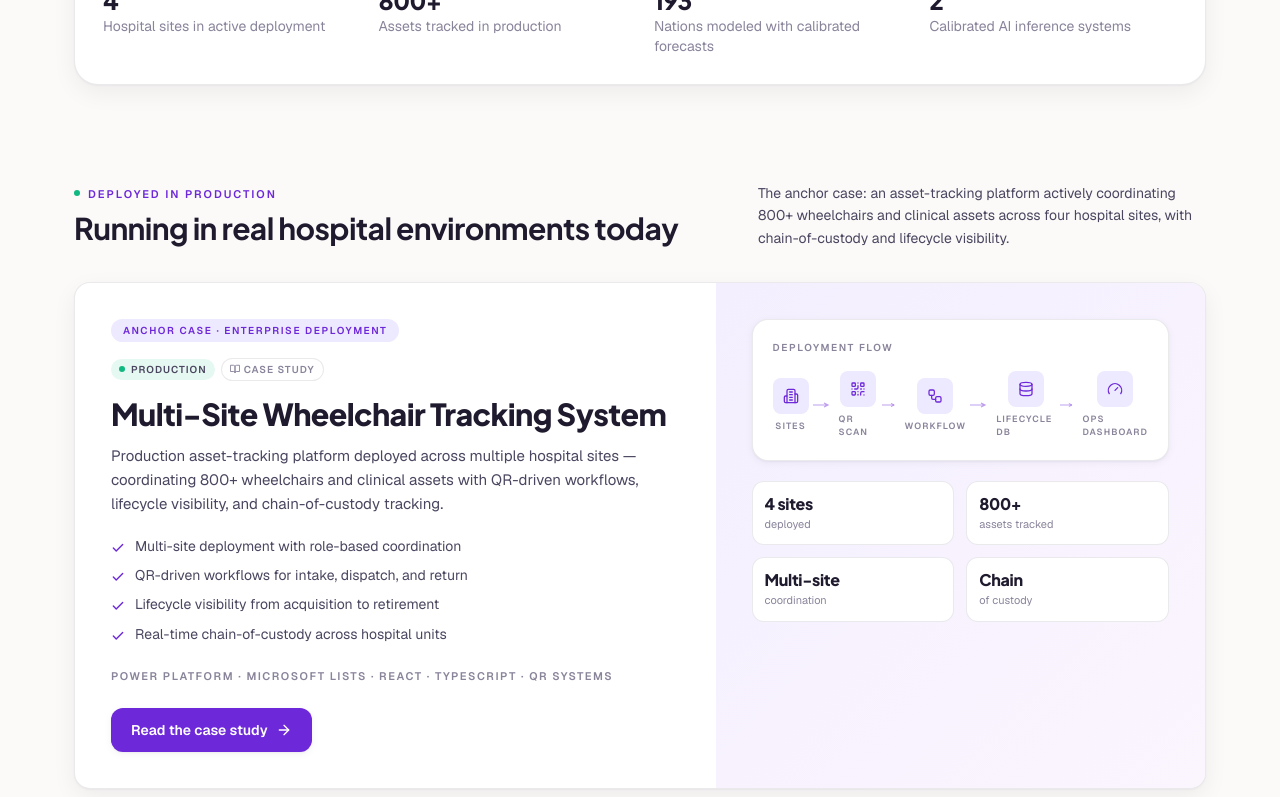
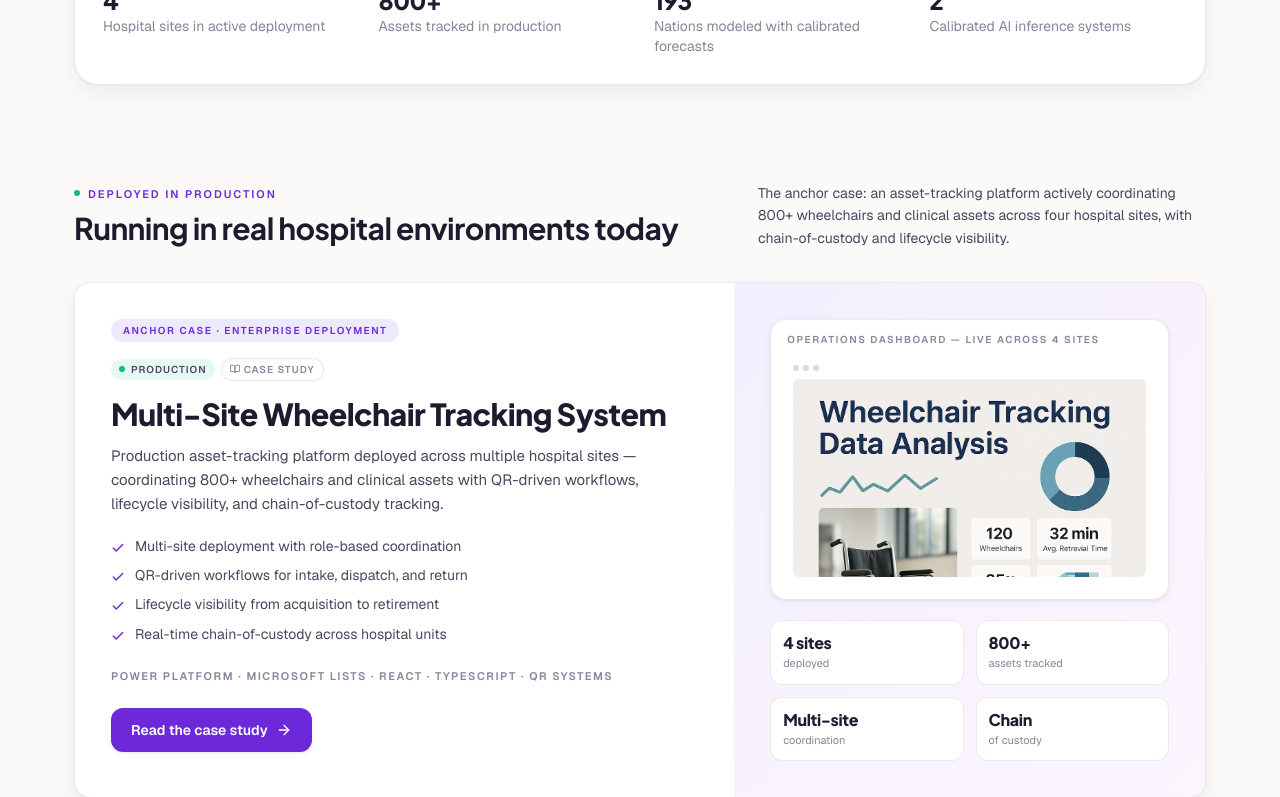
Before and after one commit to lloyd-delacruz/portfolio-website, a Next.js app in the folder frontend/: page /work in a window 1280 px wide. Shown: the part 528-1325 px from the top of the page. Built offline with nearby package versions, Linux system fonts and the light colour scheme.

Commit message:
feat(home): anchor case screenshot + 3->4 sites consistency fix

```diff
--- a/frontend/src/components/home/AnchorCase.tsx
+++ b/frontend/src/components/home/AnchorCase.tsx
@@ -1,26 +1,9 @@
 // frontend/src/components/home/AnchorCase.tsx
 import Link from 'next/link'
-import {
-  ArrowRight,
-  Building2,
-  QrCode,
-  Workflow,
-  Database,
-  Gauge,
-  Check,
-  type LucideIcon,
-} from 'lucide-react'
+import Image from 'next/image'
+import { ArrowRight, Check } from 'lucide-react'
 import { ANCHOR_CASE_HREF, StatusPill, CapabilityPill } from './FeaturedWork'
-
-type FlowNode = { Icon: LucideIcon; label: string }
-
-const FLOW: FlowNode[] = [
-  { Icon: Building2, label: 'Sites' },
-  { Icon: QrCode,    label: 'QR Scan' },
-  { Icon: Workflow,  label: 'Workflow' },
-  { Icon: Database,  label: 'Lifecycle DB' },
-  { Icon: Gauge,     label: 'Ops Dashboard' },
-]
+import { Window } from './Window'
 
 const BULLETS = [
   'Multi-site deployment with role-based coordination',
@@ -89,39 +72,23 @@ export function AnchorCase() {
           className="flex flex-col gap-5 p-7 lg:p-9"
           style={{ background: 'linear-gradient(135deg,#f3effe,#fbf5fe)' }}
         >
-          {/* deployment flow */}
-          <div className="rounded-2xl bg-white p-5 ghair soft-shadow-sm">
-            <p className="text-[10px] font-semibold uppercase tracking-[0.16em] text-ink-muted">
-              Deployment flow
+          {/* live operations screenshot */}
+          <div className="rounded-2xl bg-white p-3 ghair soft-shadow-sm">
+            <p className="px-1 pb-2 text-[10px] font-semibold uppercase tracking-[0.16em] text-ink-muted">
+              Operations dashboard — live across 4 sites
             </p>
-            <div className="mt-4 flex items-center justify-between gap-1">
-              {FLOW.map((n, i) => (
-                <div key={n.label} className="flex items-center">
-                  <div className="flex flex-col items-center gap-1.5">
-                    <div
-                      className="grid h-9 w-9 place-items-center rounded-lg"
-                      style={{ background: 'var(--plum-soft)' }}
-                    >
-                      <n.Icon size={16} style={{ color: 'var(--plum)' }} strokeWidth={1.9} />
-                    </div>
-                    <span className="text-[9px] font-semibold uppercase tracking-[0.12em] text-ink-muted">
-                      {n.label}
-                    </span>
-                  </div>
-                  {i < FLOW.length - 1 && (
-                    <svg width="18" height="6" viewBox="0 0 18 6" className="mx-1" aria-hidden>
-                      <path
-                        d="M0 3 H14 M11 1 L15 3 L11 5"
-                        stroke="var(--plum)"
-                        strokeOpacity="0.45"
-                        strokeWidth="1.2"
-                        fill="none"
-                      />
-                    </svg>
-                  )}
-                </div>
-              ))}
-            </div>
+            <Window>
+              <div className="relative overflow-hidden rounded-md" style={{ aspectRatio: '16 / 9' }}>
+                <Image
+                  src="/images/Wheelchair_tracking.png"
+                  alt="Wheelchair tracking operations dashboard — site overview"
+                  fill
+                  sizes="(min-width: 1024px) 480px, 90vw"
+                  className="object-cover object-top"
+                  unoptimized
+                />
+              </div>
+            </Window>
           </div>
 
           {/* micro-stats */}
```
